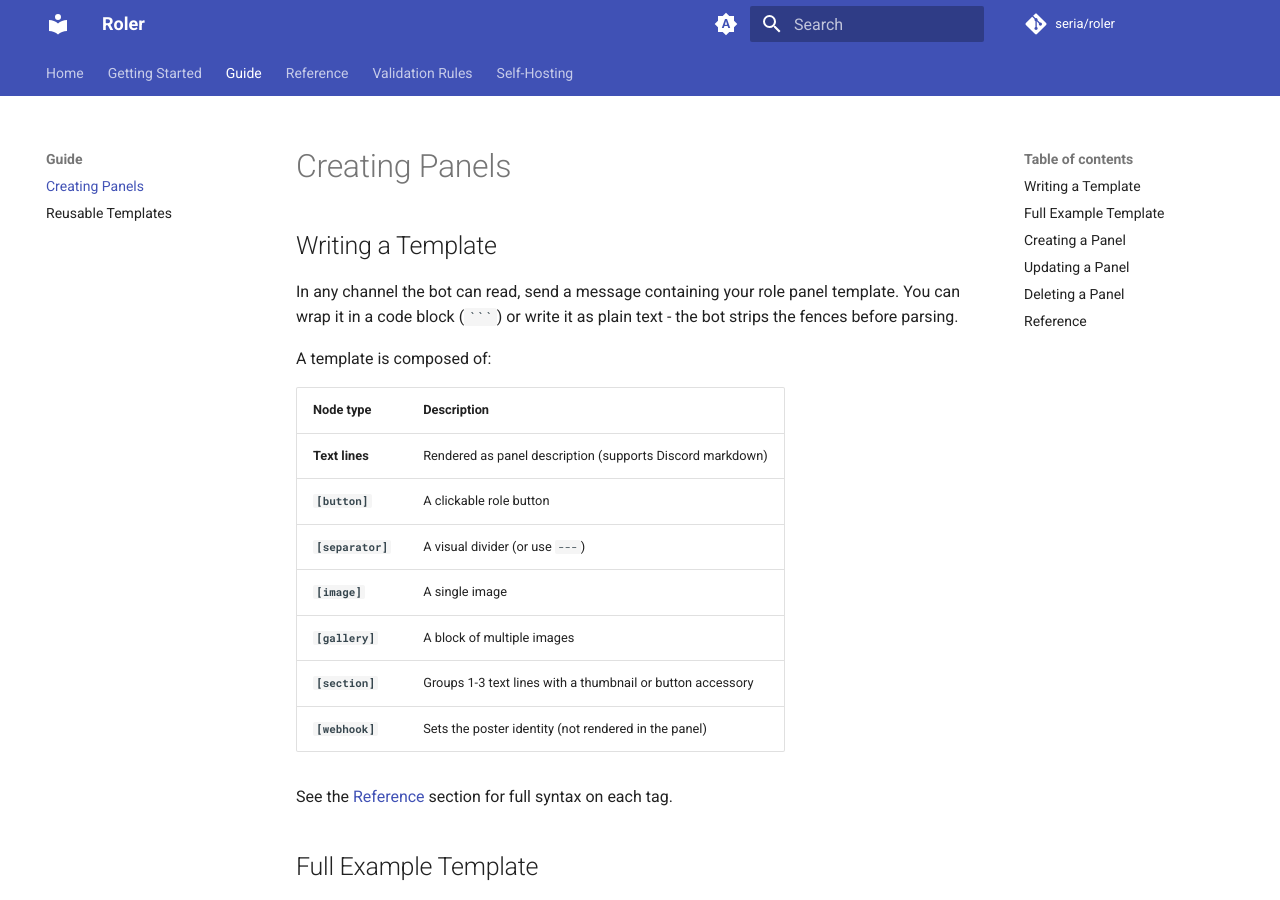
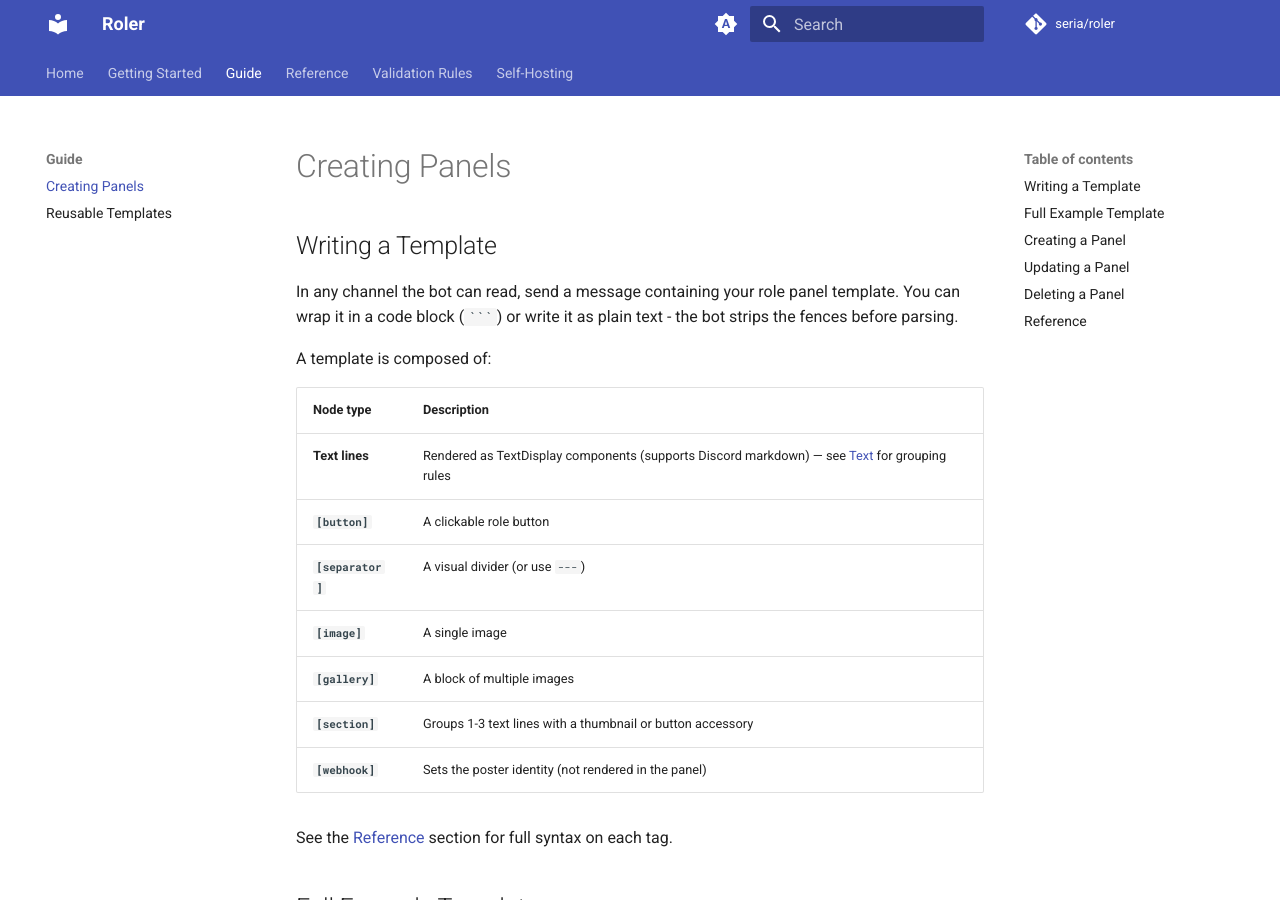
Before and after one commit to seriaati/roler, an MkDocs documentation site: the page built from docs/guide/creating-panels.md, in a window 1280 px wide and 900 px high. Built offline with MkDocs 1.6.1 and Material for MkDocs 9.7.7, drawn with Linux system fonts in a browser that asks for light colours; comment, search, counter and statistics services are not loaded; some of the changed text lies outside the part shown.

Commit message:
docs: Add new doc pages

```diff
--- a/docs/guide/creating-panels.md
+++ b/docs/guide/creating-panels.md
@@ -8,7 +8,7 @@
 
 | Node type | Description |
 |---|---|
-| **Text lines** | Rendered as panel description (supports Discord markdown) |
+| **Text lines** | Rendered as TextDisplay components (supports Discord markdown) — see [Text](../reference/text.md) for grouping rules |
 | **`[button]`** | A clickable role button |
 | **`[separator]`** | A visual divider (or use `---`) |
 | **`[image]`** | A single image |
@@ -80,6 +80,7 @@
 
 ## Reference
 
+- [Text](../reference/text.md) - text display grouping and newline behavior
 - [Button](../reference/button.md) - full attribute table, modes, emojis, URL buttons, rows
 - [Separator](../reference/separator.md) - size and visibility options
 - [Image](../reference/image.md) - single image display
--- a/mkdocs.yml
+++ b/mkdocs.yml
@@ -51,6 +51,7 @@
       - Creating Panels: guide/creating-panels.md
       - Reusable Templates: guide/reusable-templates.md
   - Reference:
+      - Text: reference/text.md
       - Button: reference/button.md
       - Separator: reference/separator.md
       - Image: reference/image.md
```
Also changed, not shown: docs/reference/section.md (+1 -0 lines), docs/reference/text.md (added, +35 -0 lines).
